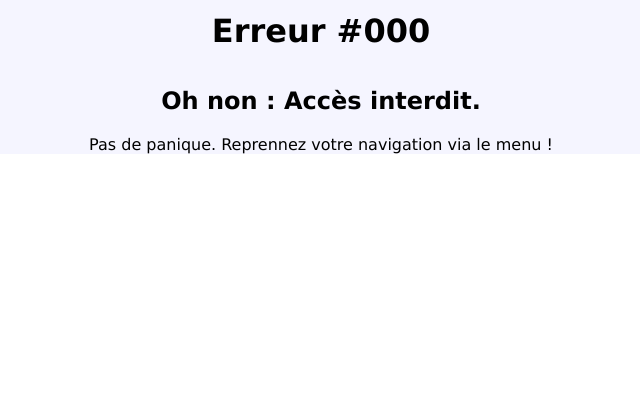
After one commit to MZigomar/projetFinal, a Symfony app: template Application/templates/bundles/TwigBundle/Exception/error403.html.twig in a window 1280 px wide. The commit adds this page. Shown: the part 394-800 px from the top of the page, without its empty margins (319-959 px from the left). Run offline with Twig, Linux system fonts and the light colour scheme; the template is opened without the code that fills it: most values are stand-ins (such as "Sample title", 1, 10 or a date in 2020); some libraries are stand-ins or nearby versions.

Commit message:
page 404/403

```diff
--- a/Application/composer.json
+++ b/Application/composer.json
@@ -37,7 +37,6 @@
         "symfony/string": "6.0.*",
         "symfony/translation": "6.0.*",
         "symfony/twig-bundle": "6.0.*",
-        "symfony/twig-pack": "^1.0",
         "symfony/validator": "6.0.*",
         "symfony/web-link": "6.0.*",
         "symfony/yaml": "6.0.*",
--- a/Application/public/css/style.css
+++ b/Application/public/css/style.css
@@ -1,7 +1,18 @@
-body{
+body {
     margin: 0;
 }
 
-.d-flex{
+.d-flex {
     display: flex;
 }
+
+.wrap {
+    font-family: Verdana, Geneva, Tahoma, sans-serif;
+    background-color: rgb(245, 245, 255);
+    text-align: center;
+}
+
+h1 {
+    margin-top: 0;
+    padding: 1rem;
+}
--- /dev/null
+++ b/Application/templates/bundles/TwigBundle/Exception/error403.html.twig
@@ -0,0 +1,12 @@
+{% extends "base.html.twig" %}
+
+{% block title %}Accès interdit
+{% endblock %}
+
+{% block body %}
+	<div class="wrap">
+		<h1>Erreur #{{ status_code }}</h1>
+        <h2>Oh non : Accès interdit.</h2>
+		<p>Pas de panique. Reprennez votre navigation via le menu !</p>
+	</div>
+{% endblock %}
```
Also changed, not shown: Application/public/css/styleHomepage.css (+0 -10 lines), Application/templates/bundles/TwigBundle/Exception/error404.html.twig (added, +12 -0 lines), 1 other file.
